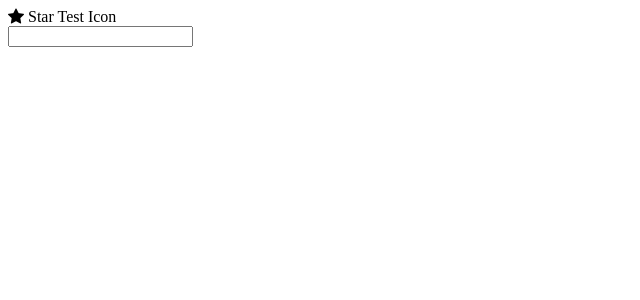
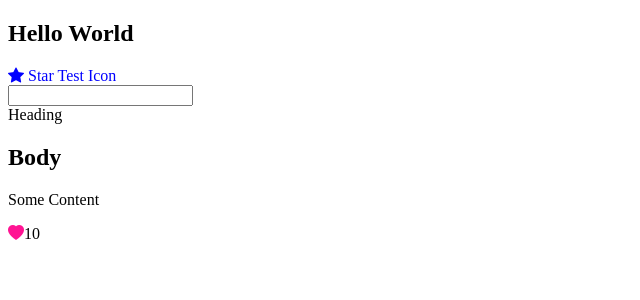
Before and after one commit to tillyninjaspace/ganbatte-angular, an Angular app: page / in a window 1280 px wide. Shown: the top 300 px of the page, without its empty margins (0-640 px from the left). Built offline with nearby package versions, Linux system fonts and the light colour scheme.

Commit message:
like button

```diff
--- a/src/app/app.component.html
+++ b/src/app/app.component.html
@@ -1,7 +1,9 @@
+<h2>Hello World</h2>
+
 <!-- Favorite Component -->
 <favorite
 [isFavorite]="post.isFavorite"
-
+(change) = "onFavoriteChange($event)"
 ></favorite>
 <br>
 
@@ -12,5 +14,18 @@
 {{title | titleCase}}
 
 
+<!-- Panel Component -->
+<bootstrap-panel>
+    <div class="heading">Heading</div>
+    <div class="body">
+        <h2>Body</h2><p>Some Content</p>
+    </div>
+</bootstrap-panel>
 
-<!-- (change) = "onFavoriteChange()" -->
+
+<!-- Like Component -->
+<like
+    [likesCount]="tweet.likesCount"
+    [isActive]="tweet.isLiked"
+>
+</like>
--- a/src/app/app.component.ts
+++ b/src/app/app.component.ts
@@ -1,5 +1,8 @@
 import { Component } from '@angular/core';
 import {FormsModule} from '@angular/forms';
+import { FavoriteChangedArgs } from './favorite/favorite.component';
+
+
 
 @Component({
   selector: 'app-root',
@@ -15,4 +18,14 @@ export class AppComponent {
     isFavorite: true
   }
 
+  onFavoriteChange(eventArgs: FavoriteChangedArgs) {
+    console.log("Favorite Changed: ", eventArgs);
+  }
+
+  tweet = {
+    body: '...',
+    likesCount: 10,
+    isLiked: true
+  }
+
 }
--- a/src/app/app.module.ts
+++ b/src/app/app.module.ts
@@ -6,12 +6,16 @@ import { AppRoutingModule } from './app-routing.module';
 import { AppComponent } from './app.component';
 import { FavoriteComponent } from './favorite/favorite.component';
 import { TitleCasePipe } from './title-case.pipe';
+import { PanelComponent } from './panel/panel.component';
+import { LikeComponent } from './like/like.component';
 
 @NgModule({
   declarations: [
     AppComponent,
     FavoriteComponent,
-    TitleCasePipe
+    TitleCasePipe,
+    PanelComponent,
+    LikeComponent
   ],
   imports: [
     BrowserModule,
--- a/src/app/favorite/favorite.component.css
+++ b/src/app/favorite/favorite.component.css
@@ -0,0 +1,3 @@
+.bi {
+    color: red;
+}
--- a/src/app/favorite/favorite.component.html
+++ b/src/app/favorite/favorite.component.html
@@ -1,7 +1,13 @@
+<style>
+    .bi {
+        color: blue;
+    }
+</style>
+
 <span
     class="bi"
-    [class.bi-star-fill]="isFavorite"
-    [class.bi-star]="!isFavorite"
+    [class.bi-star-fill]="isSelected"
+    [class.bi-star]="!isSelected"
     (click)="onClick()"
     >
     Star Test Icon</span>
--- a/src/app/favorite/favorite.component.ts
+++ b/src/app/favorite/favorite.component.ts
@@ -1,22 +1,23 @@
-import { Component, OnInit, Input } from '@angular/core';
+import { Component, OnInit, Input, Output, EventEmitter, ViewEncapsulation} from '@angular/core';
 
 @Component({
   selector: 'favorite',
   templateUrl: './favorite.component.html',
   styleUrls: ['./favorite.component.css']
 })
-export class FavoriteComponent implements OnInit {
-  @Input() isFavorite!: boolean;
+export class FavoriteComponent {
+@Input('isFavorite') isSelected!: boolean;
   //An Alternative solution is below
   // isFavorite = false;
-
-  constructor() { }
-
-  ngOnInit(): void {
-  }
+@Output('change') click = new EventEmitter();
 
   onClick() {
-    this.isFavorite = !this.isFavorite;
+    this.isSelected = !this.isSelected;
+    this.click.emit({ newValue: this.isSelected });
   }
 
 }
+
+export interface FavoriteChangedArgs {
+  newValue: boolean;
+}
--- /dev/null
+++ b/src/app/like/like.component.css
@@ -0,0 +1,8 @@
+.bi {
+    color: #ccc;
+    cursor: pointer;
+}
+
+.highlighted {
+    color: deeppink;
+}
--- /dev/null
+++ b/src/app/like/like.component.html
@@ -0,0 +1,13 @@
+<span class="bi bi-heart-fill"
+[class.highlighted]="isActive"
+(click)="onClick()">
+</span>
+<!--
+<span class="bi bi-heart-fill"></span>
+
+-->
+
+<span>{{likesCount}}</span>
+
+<!-- <i class="bi bi-heart"></i>
+<i class="bi bi-heart-fill"></i> -->
--- /dev/null
+++ b/src/app/like/like.component.ts
@@ -0,0 +1,16 @@
+import { Component, Input } from '@angular/core';
+
+@Component({
+  selector: 'like',
+  templateUrl: './like.component.html',
+  styleUrls: ['./like.component.css']
+})
+export class LikeComponent {
+  @Input('likesCount') likesCount!: number;
+  @Input('isActive') isActive!: boolean;
+
+  onClick() {
+    this.likesCount += (this.isActive) ? -1: 1;
+    this.isActive = !this.isActive
+  }
+}
--- /dev/null
+++ b/src/app/panel/panel.component.html
@@ -0,0 +1,10 @@
+<div class="panel panel-default">
+    <div class="panel-heading">
+        <ng-content select=".heading"></ng-content>
+
+    </div>
+    <div class="panel-body">
+        <ng-content select=".body"></ng-content>
+
+    </div>
+</div>
--- /dev/null
+++ b/src/app/panel/panel.component.ts
@@ -0,0 +1,15 @@
+import { Component, OnInit } from '@angular/core';
+
+@Component({
+  selector: 'bootstrap-panel',
+  templateUrl: './panel.component.html',
+  styleUrls: ['./panel.component.css']
+})
+export class PanelComponent implements OnInit {
+
+  constructor() { }
+
+  ngOnInit(): void {
+  }
+
+}
```
Also changed, not shown: src/app/panel/panel.component.css (added), 2 other files (tests, documents, lock files or other folders).
